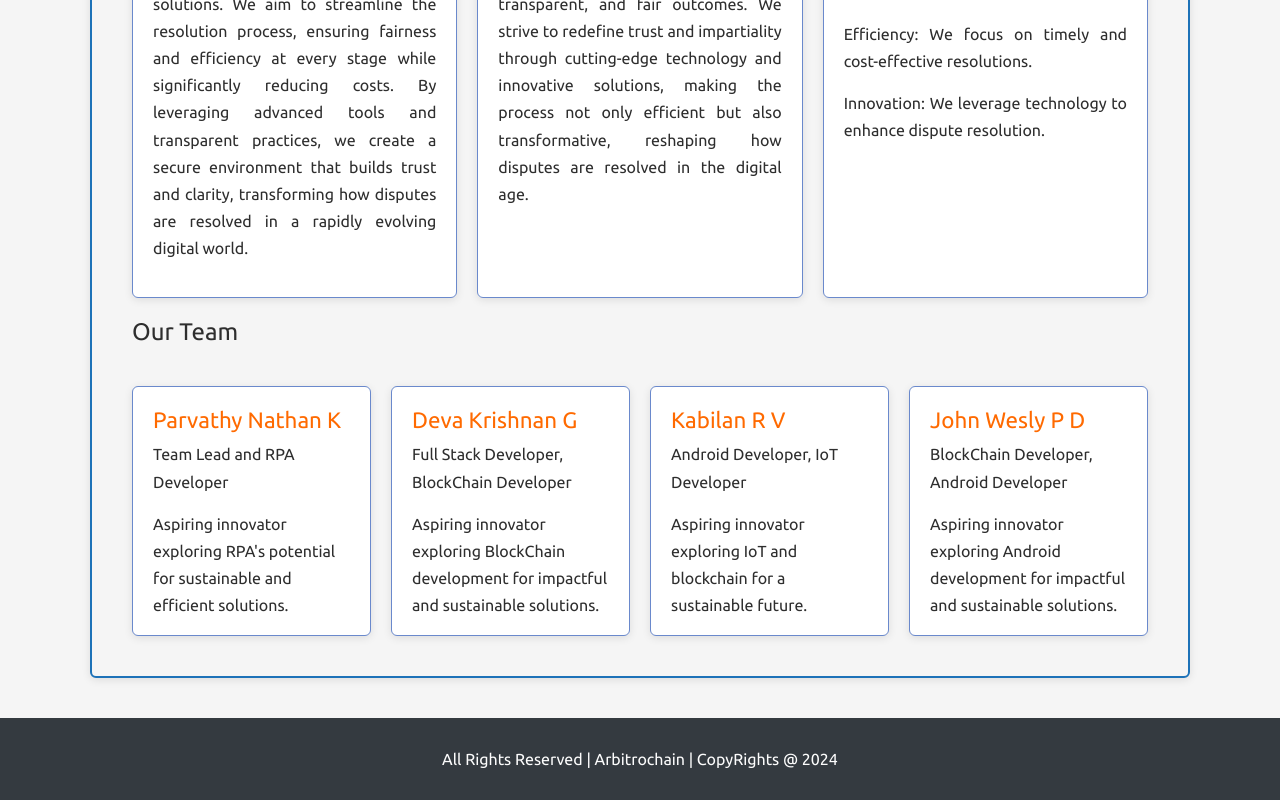
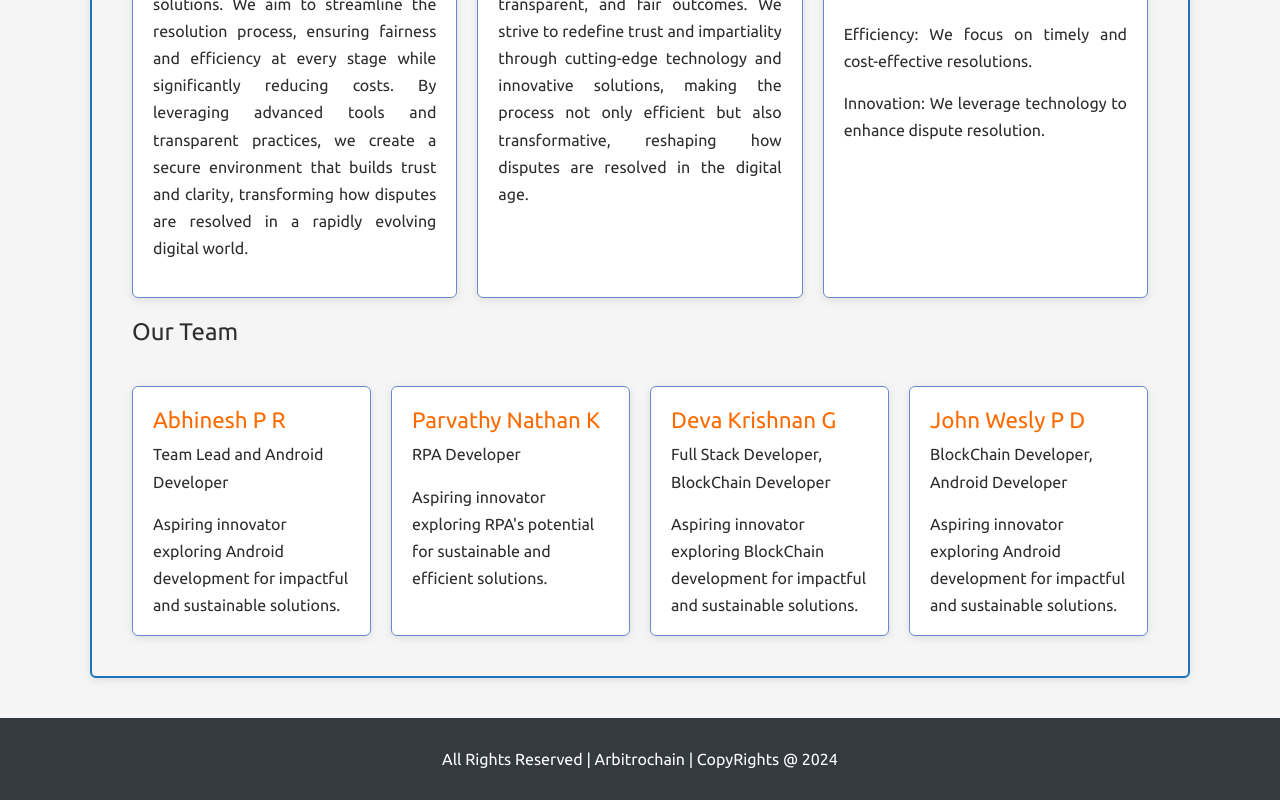
Before and after one commit to gdevakrishnan/ArbitroChain, a React (Vite) app in the folder client/: page /about in a window 1280 px wide. Shown: the part 522-1322 px from the top of the page. Built offline with nearby package versions, Linux system fonts and the light colour scheme.

Commit message:
Update about us page

```diff
--- a/client/src/pages/About.jsx
+++ b/client/src/pages/About.jsx
@@ -50,9 +50,17 @@ const About = () => {
 
         <h2>Our Team</h2>
         <div className="team-members">
+        <div className="team-member">
+            <h3>Abhinesh P R</h3>
+            <p>Team Lead and Android Developer
+            </p>
+            <p>
+            Aspiring innovator exploring Android development for impactful and sustainable solutions.
+            </p>
+          </div>
           <div className="team-member">
             <h3>Parvathy Nathan K</h3>
-            <p>Team Lead and RPA Developer</p>
+            <p>RPA Developer</p>
             <p>
             Aspiring innovator exploring RPA's potential for sustainable and efficient solutions.
             </p>
@@ -62,14 +70,6 @@ const About = () => {
             <p>Full Stack Developer, BlockChain Developer</p>
             <p>
             Aspiring innovator exploring BlockChain development for impactful and sustainable solutions.
-            </p>
-          </div>
-          <div className="team-member">
-            <h3>Kabilan R V</h3>
-            <p>Android Developer, IoT Developer
-            </p>
-            <p>
-            Aspiring innovator exploring IoT and blockchain for a sustainable future.
             </p>
           </div>
           {/* New Team Member */}
```
